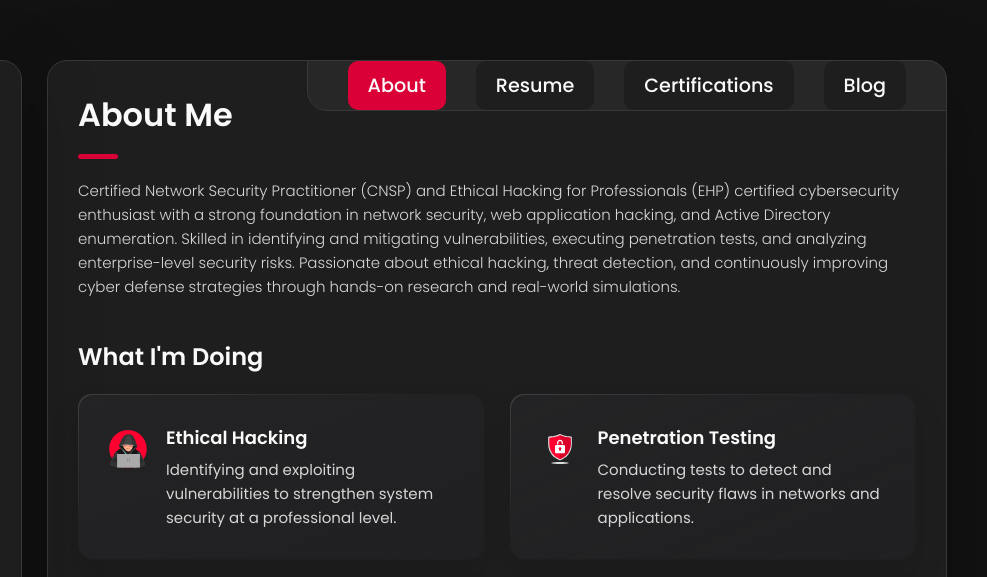
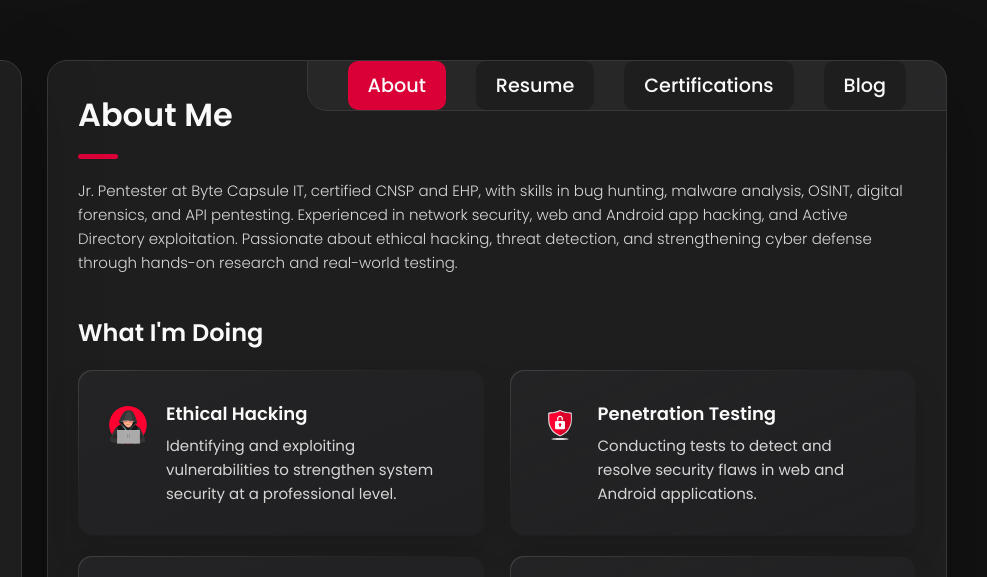
Before and after one commit to pentester-tanvir-ahammed/portfolio_tanvir, a plain HTML site: page index.html in a window 1280 px wide. Shown: the top 577 px of the page, 293-1280 px from the left. Drawn offline with nearby package versions, Linux system fonts and the light colour scheme.

Commit message:
Update index.html

```diff
--- a/index.html
+++ b/index.html
@@ -186,7 +186,7 @@
           <!-- Updated About Section -->
           <section class="about-text">
             <p>
-              Certified Network Security Practitioner (CNSP) and Ethical Hacking for Professionals (EHP) certified cybersecurity enthusiast with a strong foundation in network security, web application hacking, and Active Directory enumeration. Skilled in identifying and mitigating vulnerabilities, executing penetration tests, and analyzing enterprise-level security risks. Passionate about ethical hacking, threat detection, and continuously improving cyber defense strategies through hands-on research and real-world simulations.
+              Jr. Pentester at Byte Capsule IT, certified CNSP and EHP, with skills in bug hunting, malware analysis, OSINT, digital forensics, and API pentesting. Experienced in network security, web and Android app hacking, and Active Directory exploitation. Passionate about ethical hacking, threat detection, and strengthening cyber defense through hands-on research and real-world testing.
             </p>
           </section>
 
@@ -225,8 +225,7 @@
                 <div class="service-content-box">
                   <h4 class="h4 service-item-title">Penetration Testing</h4>
                   <p class="service-item-text">
-                    Conducting tests to detect and resolve security flaws in
-                    networks and applications.
+                    Conducting tests to detect and resolve security flaws in web and Android applications.
                   </p>
                 </div>
               </li>
```
